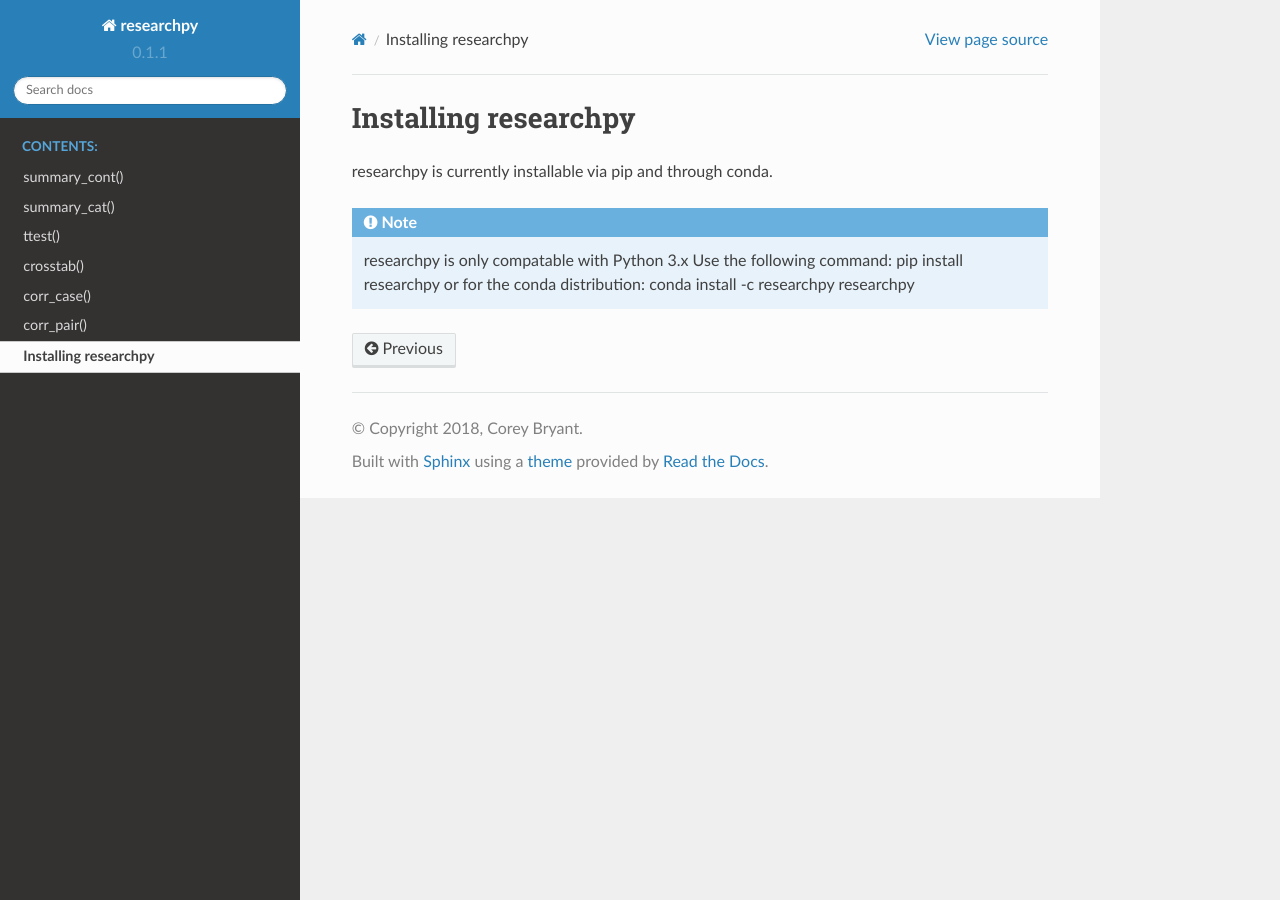
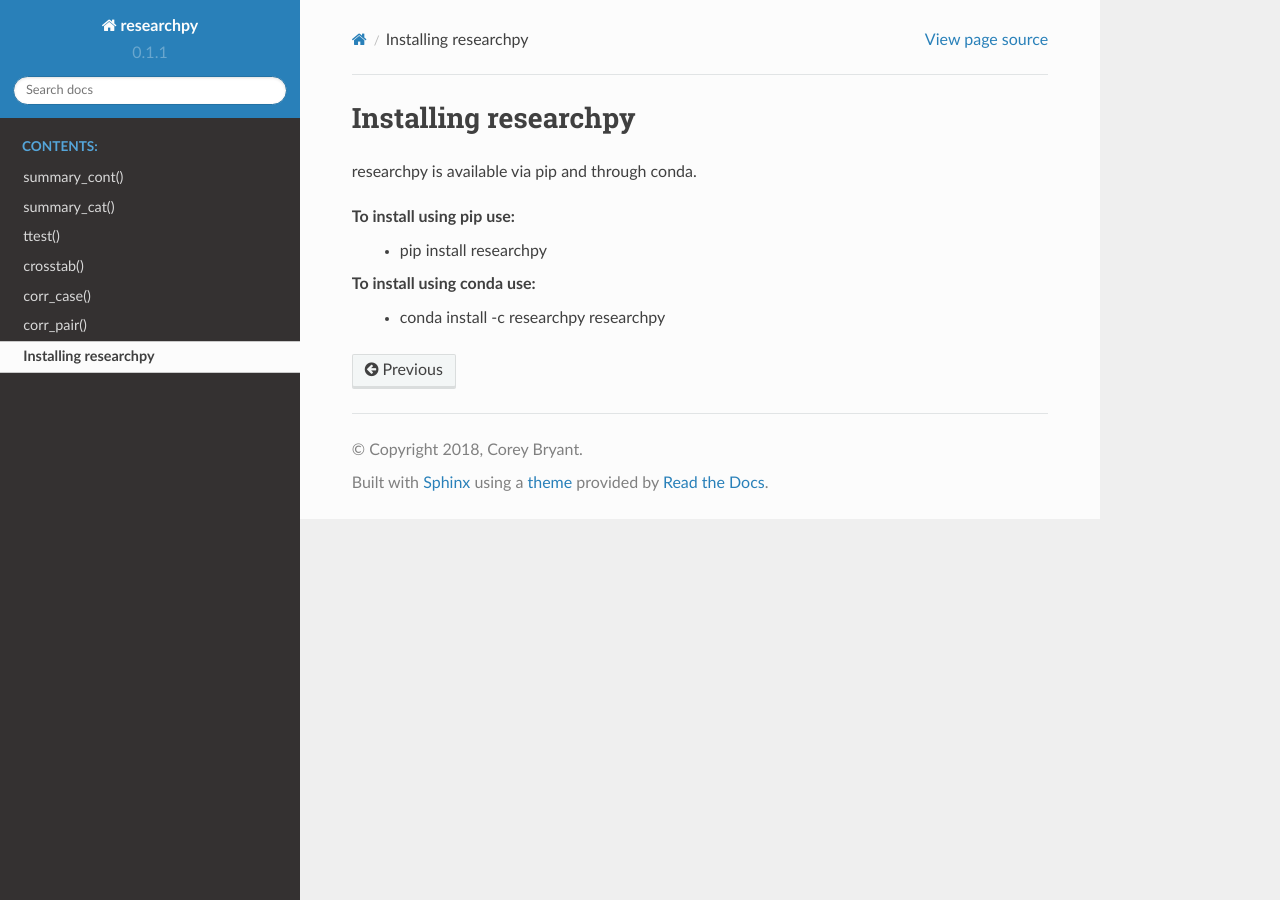
Before and after one commit to researchpy/documentation, a Sphinx documentation site: the page built from source/install.rst, in a window 1280 px wide. Built offline with Sphinx 7.4.7 and the Read the Docs theme 2.0.0, drawn with Linux system fonts in a browser that asks for light colours.

Commit message:
Update install.rst

```diff
--- a/source/install.rst
+++ b/source/install.rst
@@ -1,9 +1,10 @@
 Installing researchpy
 =====================
 
-researchpy is currently installable via pip and through conda.
+researchpy is available via pip and through conda.
 
-.. note::
-  researchpy is only compatable with Python 3.x
-  Use the following command: pip install researchpy
-  or for the conda distribution: conda install -c researchpy researchpy
+To install using pip use:
+  * pip install researchpy
+
+To install using conda use:
+  * conda install -c researchpy researchpy
```
